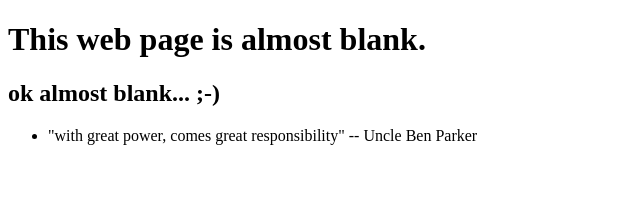
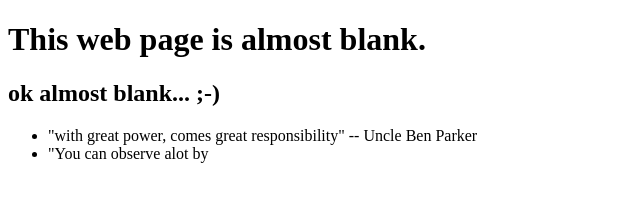
Before and after one commit to francisjoong/0main_openSAP_repo, a plain HTML site: page index.html in a window 1280 px wide. Shown: the whole page, without its empty margins (0-640 px from the left). Drawn offline with Linux system fonts and the light colour scheme.

Commit message:
added quote by Yogi

```diff
--- a/index.html
+++ b/index.html
@@ -10,6 +10,7 @@
 		<h2> ok almost blank... ;-) </h2>
 		<ul>
 			<li>"with great power, comes great responsibility"  -- Uncle Ben Parker</li>
+			<li>"You can observe alot by </li>
 		</ul>
 	</body>
 </html>
```
